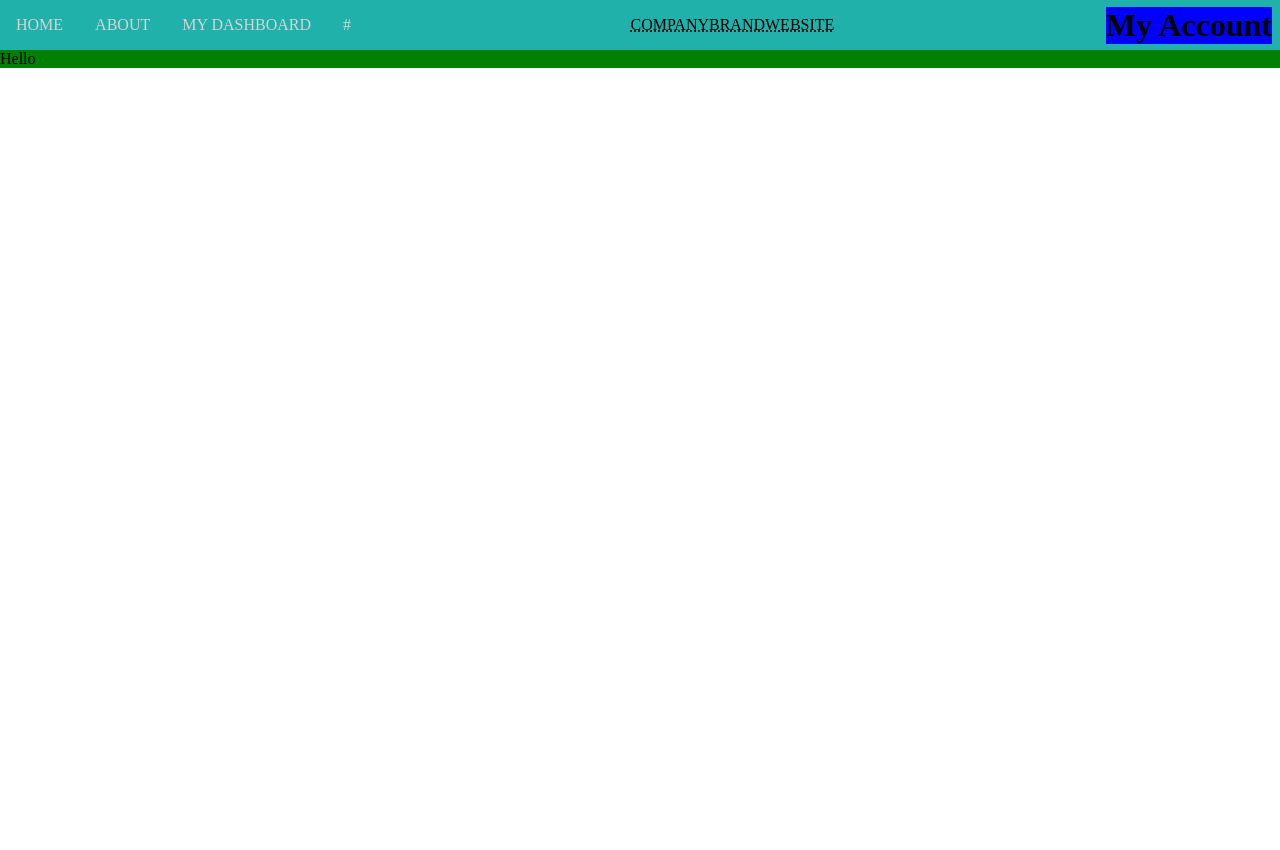
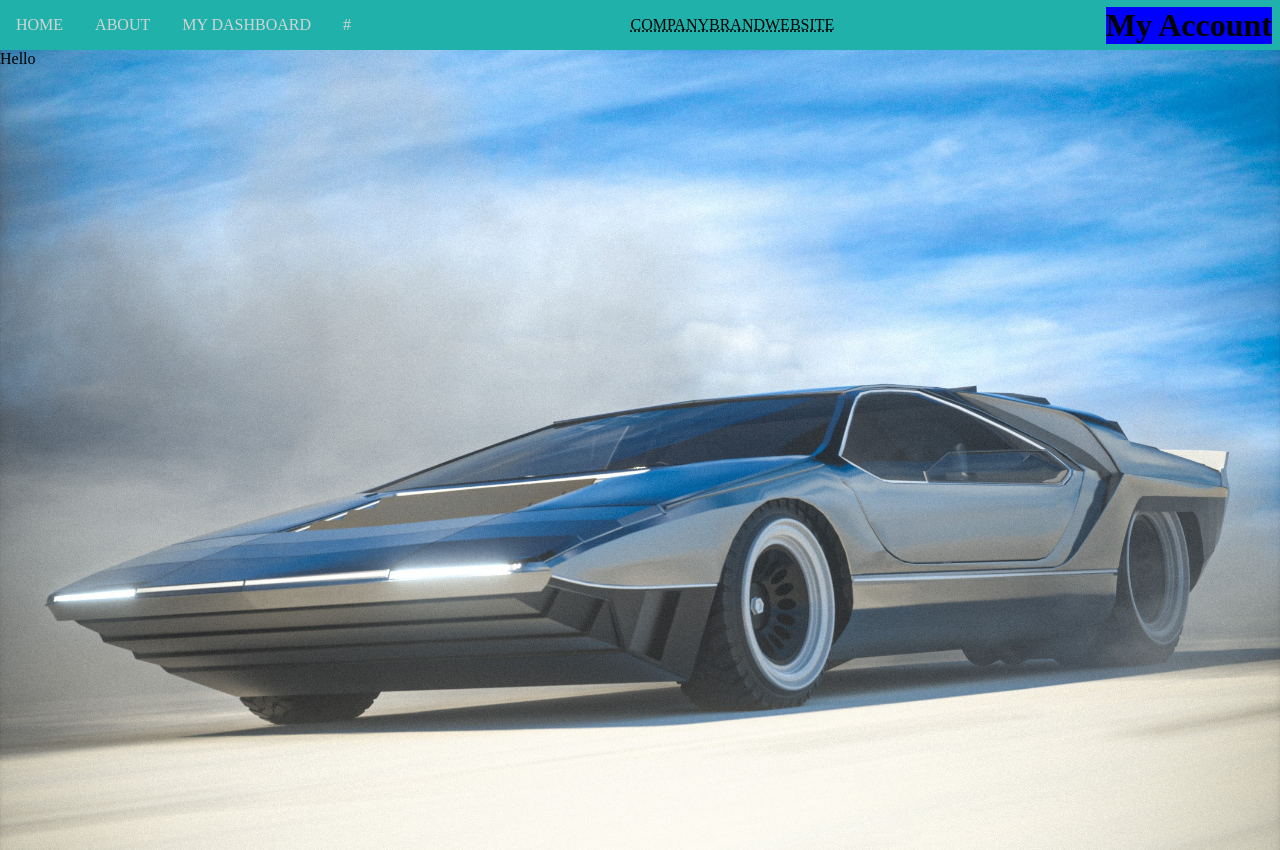
Before and after one commit to GhostWheat/car_dealership_site_react, a React (Create React App) app: page / in a window 1280 px wide. Before the commit the page ends 800 px from the top, so only its background shows below. Built offline with nearby package versions, Linux system fonts and the light colour scheme.

Commit message:
picture works

```diff
--- a/src/components/Home/Home.tsx
+++ b/src/components/Home/Home.tsx
@@ -63,13 +63,13 @@ const AcctDropdown = styled('h1')({
 })
 
 const Main = styled('main')({
-    // backgroundImage: `url(${unsplashImage})`,
-    // width: '100%',
-    // height: '100%',
-    // backgroundSize: 'cover',
-    // backgroundRepeat: 'no-repeat',
-    // backgroundPosition: 'center',
-    // position: 'absolute',
+    backgroundImage: `url(${unsplashImage})`,
+    width: '100%',
+    height: '100%',
+    backgroundSize: 'cover',
+    backgroundRepeat: 'no-repeat',
+    backgroundPosition: 'center',
+    position: 'absolute',
     backgroundColor: 'green'
 })
 
```
